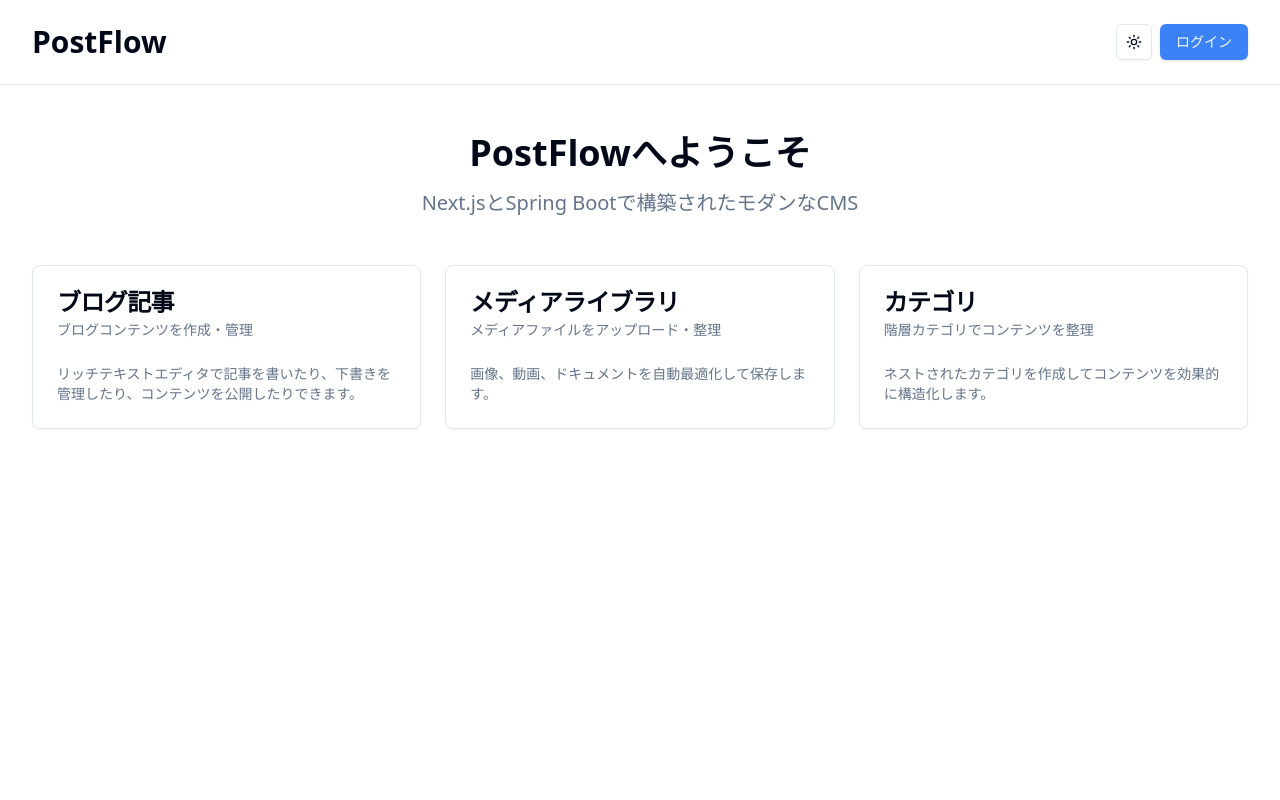
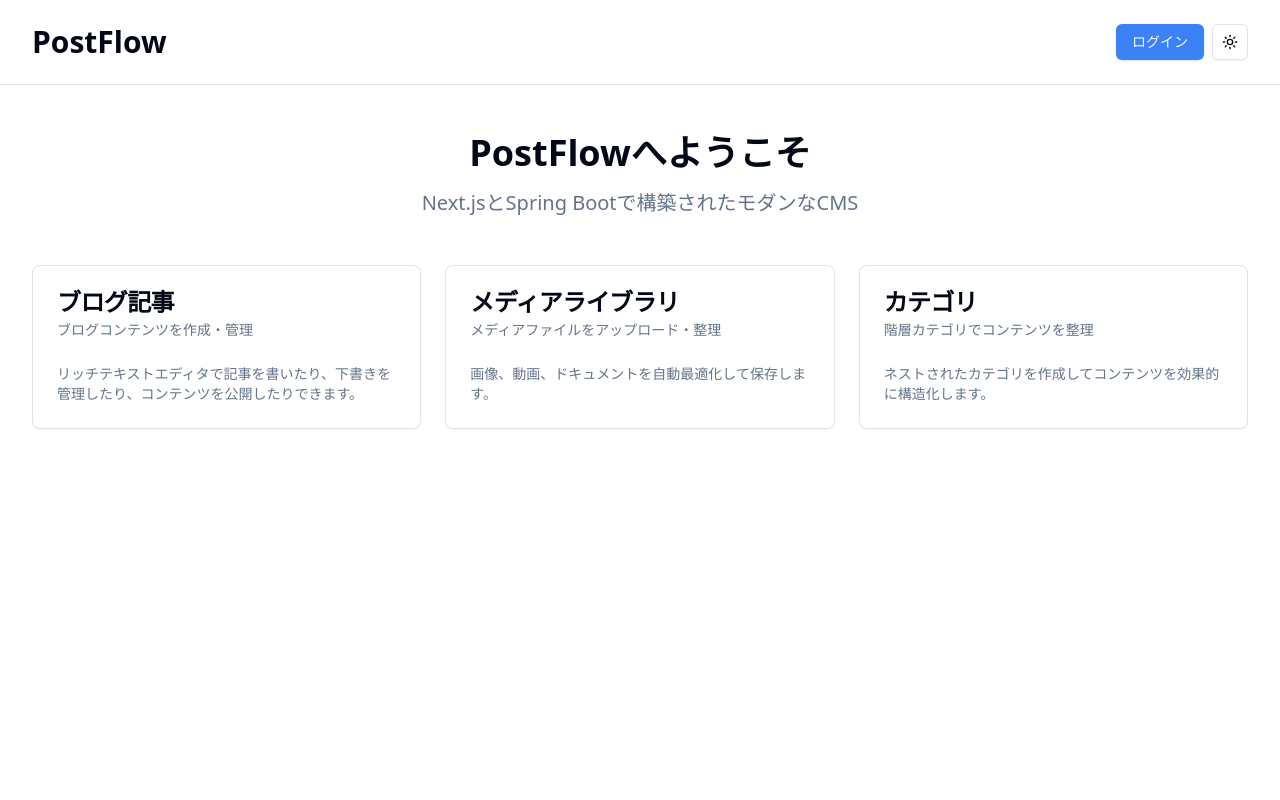
Before and after one commit to koichiro-38lab/postflow, a Next.js app in the folder frontend/: page / in a window 1280 px wide. Shown: the top 800 px of the page. Built offline with nearby package versions, Linux system fonts and the light colour scheme; no server answers.

Commit message:
frontend(theme): ヘッダーコンポーネントの修正とテーマトグルの追加

```diff
--- a/frontend/app/globals.css
+++ b/frontend/app/globals.css
@@ -20,8 +20,8 @@
         --accent-foreground: 222.2 84% 4.9%;
         --destructive: 0 84.2% 60.2%;
         --destructive-foreground: 210 40% 98%;
-        --border: 214.3 31.8% 91.4%;
-        --input: 214.3 31.8% 91.4%;
+        --border: 214.3 31.8% 90.4%;
+        --input: 214.3 31.8% 90.4%;
         --ring: 221.2 83.2% 53.3%;
         --radius: 0.5rem;
     }
@@ -43,8 +43,8 @@
         --accent-foreground: 210 40% 98%;
         --destructive: 0 62.8% 30.6%;
         --destructive-foreground: 210 40% 98%;
-        --border: 217.2 32.6% 17.5%;
-        --input: 217.2 32.6% 17.5%;
+        --border: 217.2 32.6% 20.5%;
+        --input: 217.2 32.6% 20.5%;
         --ring: 224.3 76.3% 94.1%;
     }
 }
--- a/frontend/app/layout.tsx
+++ b/frontend/app/layout.tsx
@@ -1,9 +1,11 @@
 import type { Metadata } from "next";
 import { Geist, Geist_Mono } from "next/font/google";
 import "./globals.css";
+import "sonner/dist/styles.css";
 import { ThemeProvider } from "@/components/theme-provider";
 import Header from "@/components/Header";
 import Footer from "@/components/Footer";
+import { Toaster } from "@/components/toaster";
 
 const geistSans = Geist({
     variable: "--font-geist-sans",
@@ -39,6 +41,7 @@
                     <Header />
                     <main className="flex-1">{children}</main>
                     <Footer />
+                    <Toaster />
                 </ThemeProvider>
             </body>
         </html>
--- a/frontend/components/Header.tsx
+++ b/frontend/components/Header.tsx
@@ -27,12 +27,11 @@
             <div className="max-w-7xl mx-auto px-4 sm:px-6 lg:px-8">
                 <div className="flex justify-between items-center py-6">
                     <Link href="/">
-                        <h1 className="text-3xl font-bold text-foreground cursor-pointer">
+                        <span className="text-3xl font-bold text-foreground cursor-pointer">
                             PostFlow
-                        </h1>
+                        </span>
                     </Link>
                     <div className="flex items-center gap-2">
-                        <ThemeToggle />
                         {isClient && (
                             <>
                                 {user ? (
@@ -60,6 +59,7 @@
                                 )}
                             </>
                         )}
+                        <ThemeToggle />
                     </div>
                 </div>
             </div>
```
